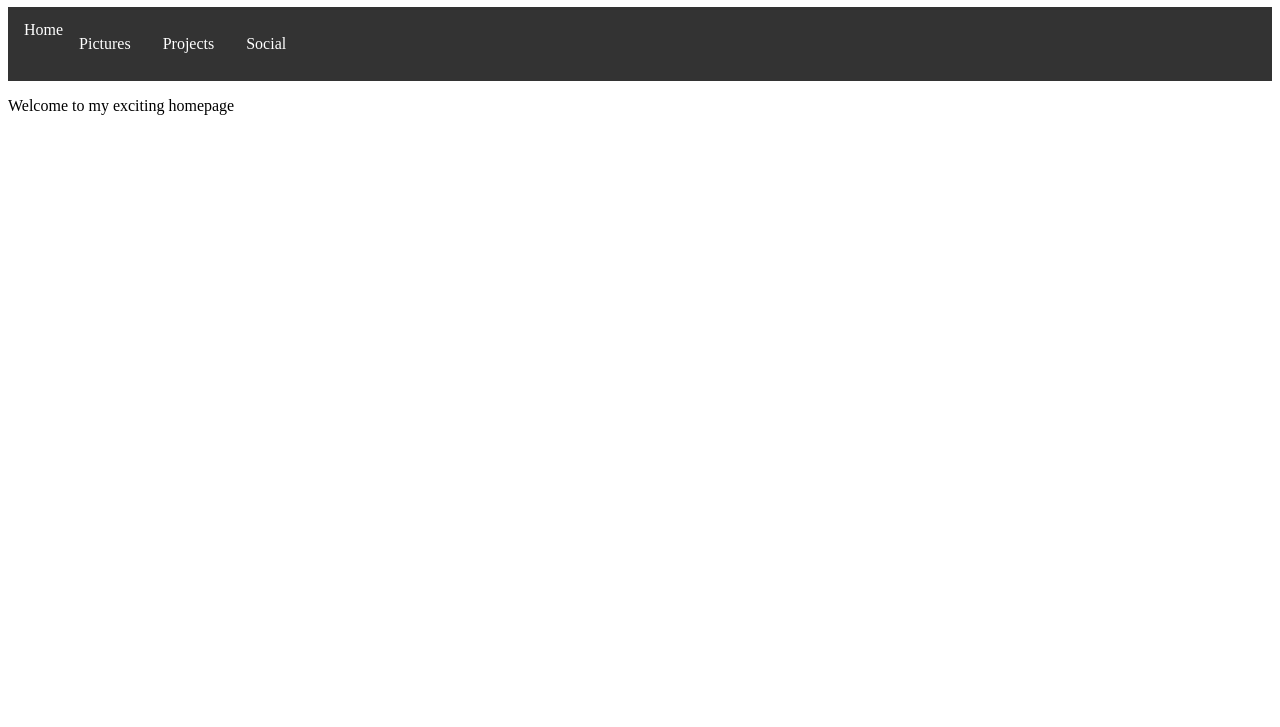
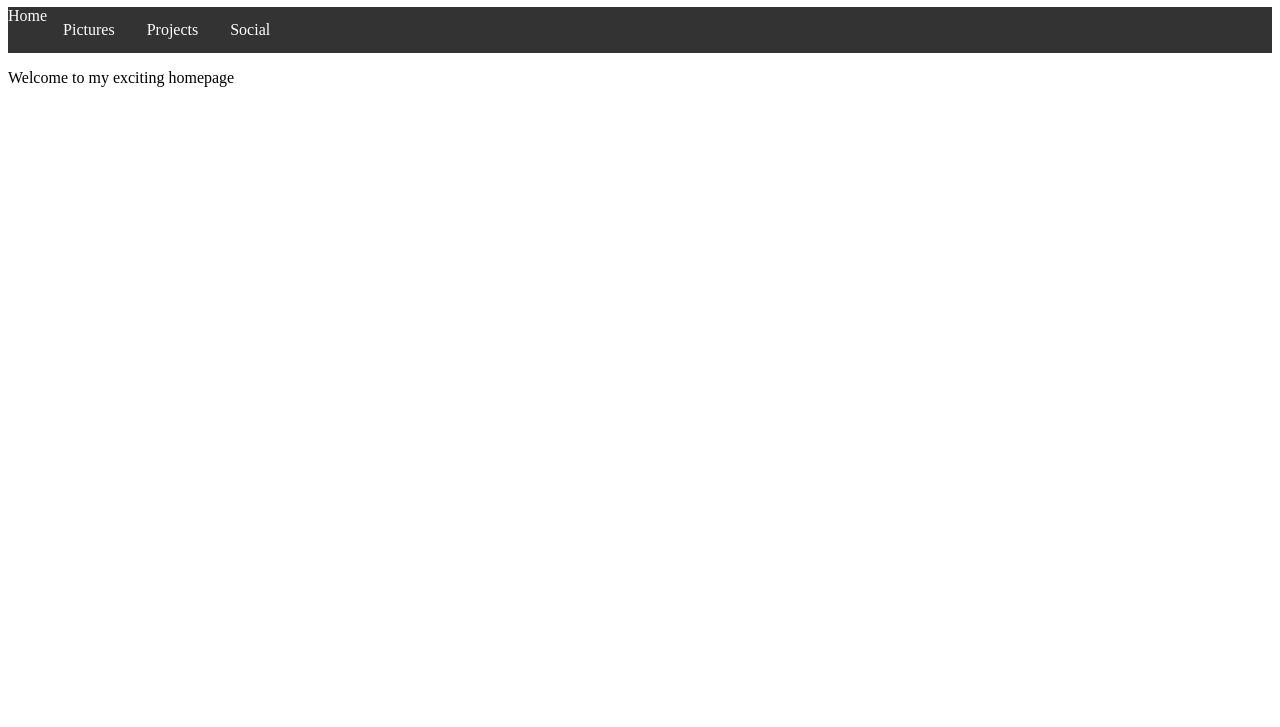
Before and after one commit to matta2dev/my_learning_site, a plain HTML site: page index.html in a window 1280 px wide. Shown: the part 73-800 px from the top of the page. Drawn offline with Linux system fonts and the light colour scheme.

Commit message:
Update style.css

```diff
--- a/style.css
+++ b/style.css
@@ -8,11 +8,8 @@ ul.topnav {
     padding: 0;
     overflow: hidden;
     background-color: #333;
-    display: block;
-    color: white;
-    text-align: center;
-    padding: 14px 16px;
-    text-decoration: none;
+    color:white;
+
 }
 
 ul.topnav li {float: left;}
```
